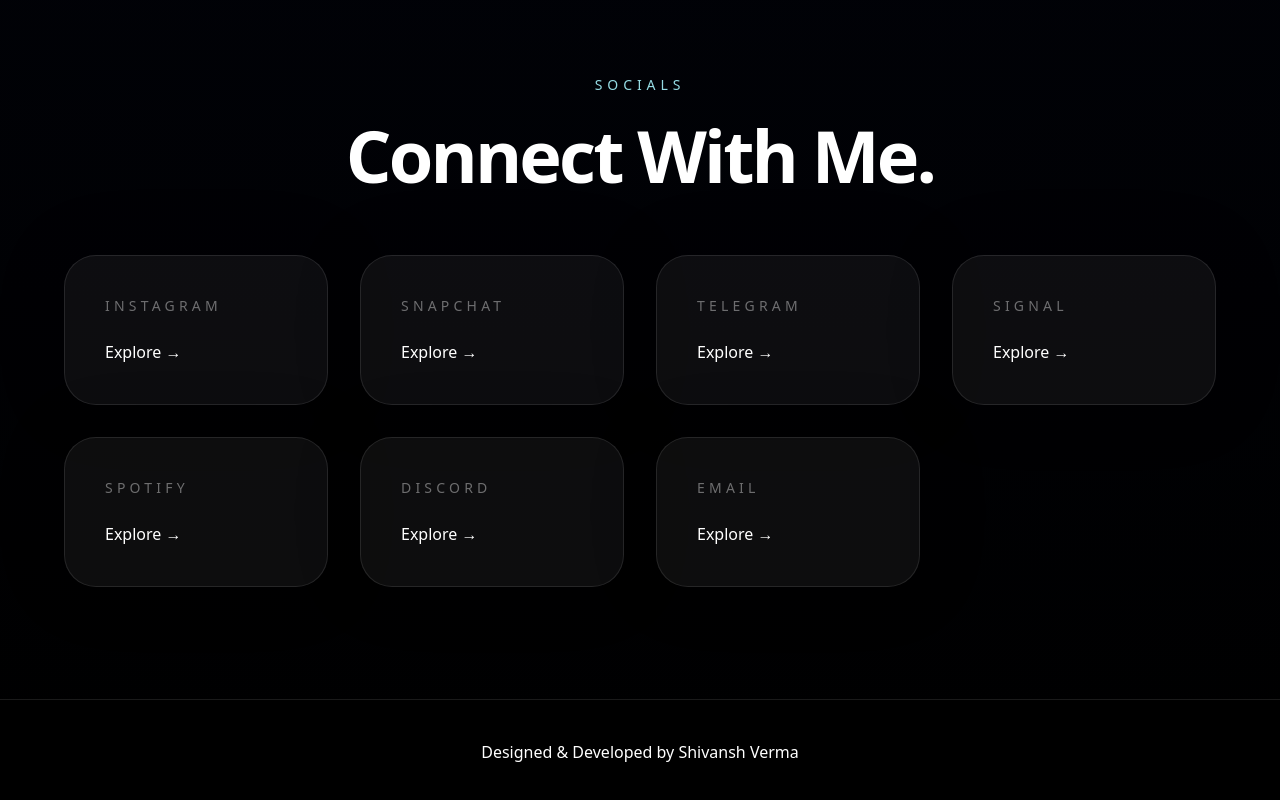
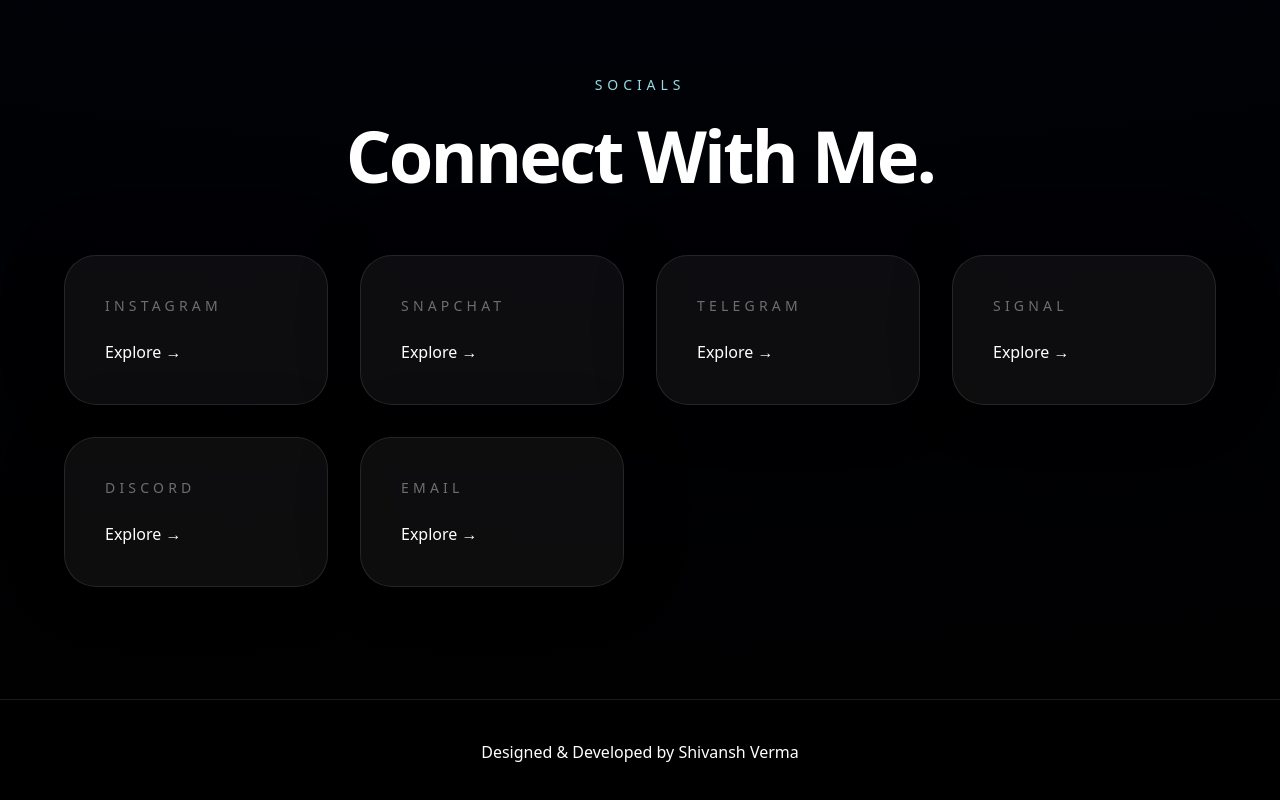
Before and after one commit to Iwanttoeatyourpancreas/ProjectAI, a React (Vite) app: page / in a window 1280 px wide. Shown: the part 4044-4844 px from the top of the page. Built offline with nearby package versions, Linux system fonts and the light colour scheme.

Commit message:
Update App.jsx

```diff
--- a/src/App.jsx
+++ b/src/App.jsx
@@ -73,11 +73,6 @@
     platform: 'Signal',
     username: '@shivanxhverma',
     link: 'https://signal.me/#eu/bEkBLqdeT2Yb08_hH5ekIC-2UHZZnZkkb9yzL9-pON2tXScJ5sNKSqHA0ofwmZT2',
-  },
-  {
-    platform: 'Spotify',
-    username: 'Shivanxhverma',
-    link: 'https://open.spotify.com/user/316do7tainqq55w54jb2jyy5lbbq?si=7a29ce69dc7047a5',
   },
   {
     platform: 'Discord',
```
